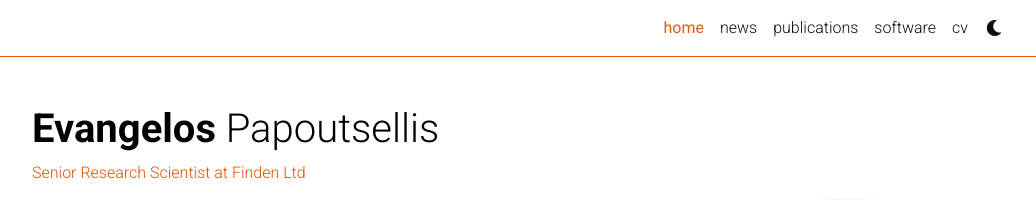
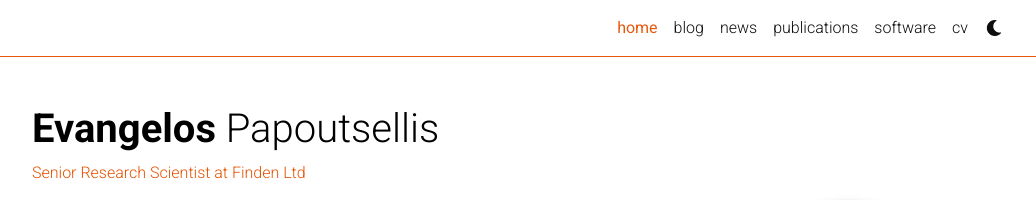
Before and after one commit to epapoutsellis/epapoutsellis.github.io, a Jekyll site: the page built from _pages/home.md, in a window 1280 px wide. Shown: the top 200 px of the page, without its empty margins (123-1159 px from the left). Built offline with Jekyll 4.4.1, drawn with Linux system fonts in a browser that asks for light colours; full-size pictures stand in for the smaller copies a plugin makes; emoji names are drawn with the system emoji font; comment, search, counter and statistics services are not loaded; a style sheet for code colours, icons or effects is not loaded.

Commit message:
fix header blog

```diff
--- a/_includes/header.html
+++ b/_includes/header.html
@@ -52,16 +52,16 @@
                 </a>
               </li>
               <!-- Comment blog section -->
-              <!-- {% if site.blog_nav_title %} -->
+              {% if site.blog_nav_title %}
               <!-- Blog -->
-              <!-- <li class="nav-item {% if page.url contains 'blog' %}active{% endif %}">
+              <li class="nav-item {% if page.url contains 'blog' %}active{% endif %}">
                 <a class="nav-link" href="{{ '/blog/' | relative_url }}">{{ site.blog_nav_title }}
                   {%- if page.url contains 'blog' -%}
                   <span class="sr-only">(current)</span>
                   {%- endif -%}
                 </a>
-              </li> -->
-              <!-- {%- endif %} -->
+              </li>
+              {%- endif %}
 
               <!-- Other pages -->
               {%- assign sorted_pages = site.pages | sort: "nav_order" -%}
```
